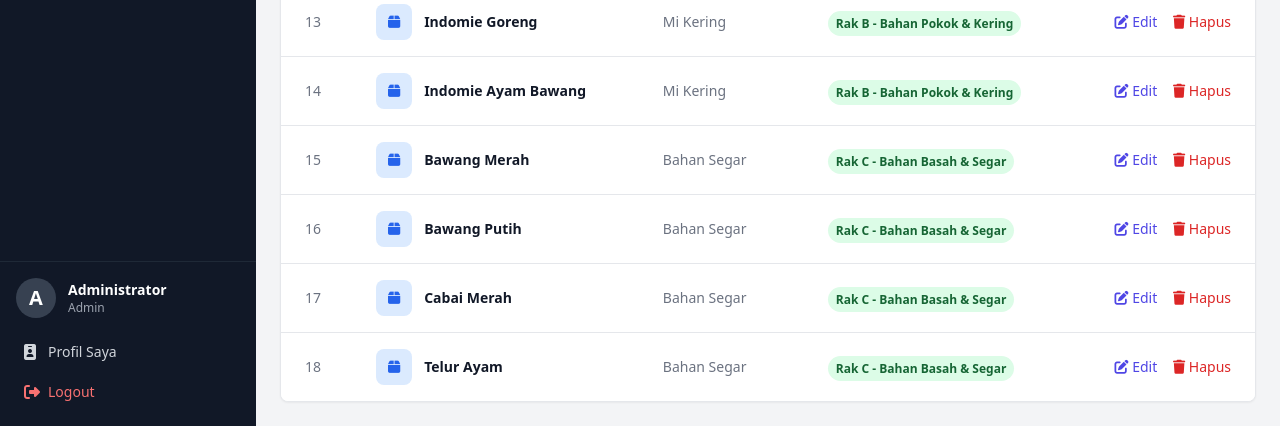
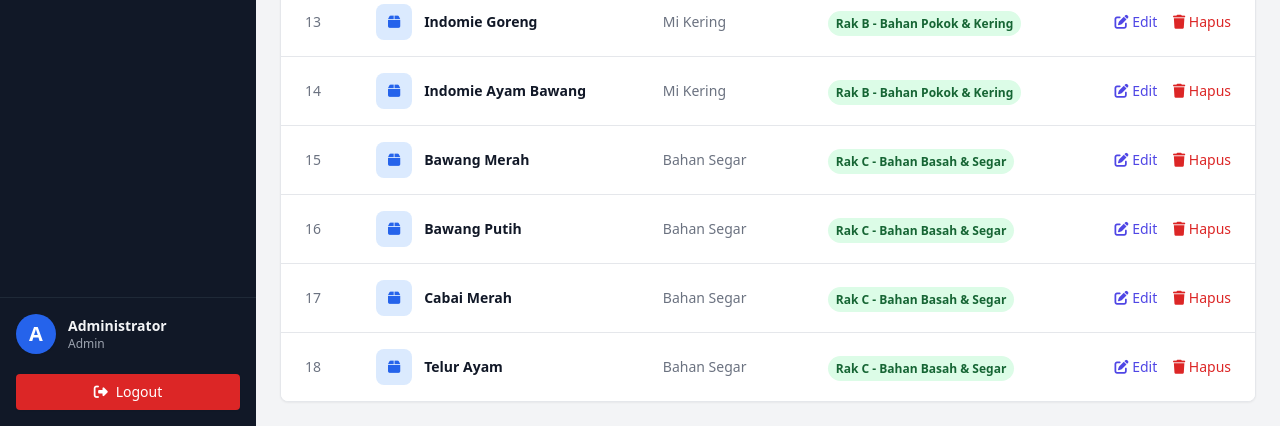
Before and after one commit to xinnxz/computer-vision-skripsi, a Flask app: page /bahan in a window 1280 px wide. Shown: the part 986-1412 px from the top of the page. Run offline with Flask 3, Linux system fonts and the light colour scheme; a user stored in the database is signed in; data comes from the database, SQL or seed files in the repository; some libraries are stand-ins or nearby versions.

Commit message:
style: remove separate Profil link and make user info block clickable, redesign logout button

```diff
--- a/templates/base.html
+++ b/templates/base.html
@@ -88,25 +88,21 @@
         </nav>
 
         <div class="border-t border-gray-800 flex flex-col">
-            <!-- User Info -->
-            <div class="p-4 flex items-center">
-                <div class="w-10 h-10 rounded-full bg-gray-700 flex items-center justify-center text-xl font-bold mr-3 shrink-0">
+            <!-- User Info (Clickable Profile) -->
+            <a href="{{ url_for('profil') }}" class="p-4 flex items-center hover:bg-gray-800 transition-colors group {% if request.endpoint == 'profil' %}bg-gray-800{% endif %}">
+                <div class="w-10 h-10 rounded-full bg-blue-600 flex items-center justify-center text-xl font-bold mr-3 shrink-0 text-white shadow-sm">
                     {{ session.get('nama', 'U')[0] }}
                 </div>
                 <div class="overflow-hidden">
-                    <p class="text-sm font-semibold truncate">{{ session.get('nama') }}</p>
+                    <p class="text-sm font-semibold truncate text-gray-100 group-hover:text-blue-400 transition-colors">{{ session.get('nama') }}</p>
                     <p class="text-xs text-gray-400 capitalize truncate">{{ session.get('role') }}</p>
                 </div>
-            </div>
-            <!-- Bottom Links -->
-            <div class="px-2 pb-4 space-y-1">
-                <a href="{{ url_for('profil') }}" class="flex items-center px-4 py-2 hover:bg-gray-800 rounded transition-colors {% if request.endpoint == 'profil' %}bg-gray-800 text-blue-400 font-medium{% else %}text-gray-300{% endif %}">
-                    <i class="fas fa-id-badge w-6"></i>
-                    <span class="text-sm">Profil Saya</span>
-                </a>
-                <a href="{{ url_for('logout') }}" class="flex items-center px-4 py-2 hover:bg-red-900 rounded transition-colors text-red-400">
-                    <i class="fas fa-sign-out-alt w-6"></i>
-                    <span class="text-sm">Logout</span>
+            </a>
+            <!-- Logout Button -->
+            <div class="px-4 pb-4 pt-1">
+                <a href="{{ url_for('logout') }}" class="flex items-center justify-center w-full py-2 bg-red-600 hover:bg-red-700 rounded transition-colors text-white font-medium text-sm shadow-sm">
+                    <i class="fas fa-sign-out-alt mr-2"></i>
+                    <span>Logout</span>
                 </a>
             </div>
         </div>
```
